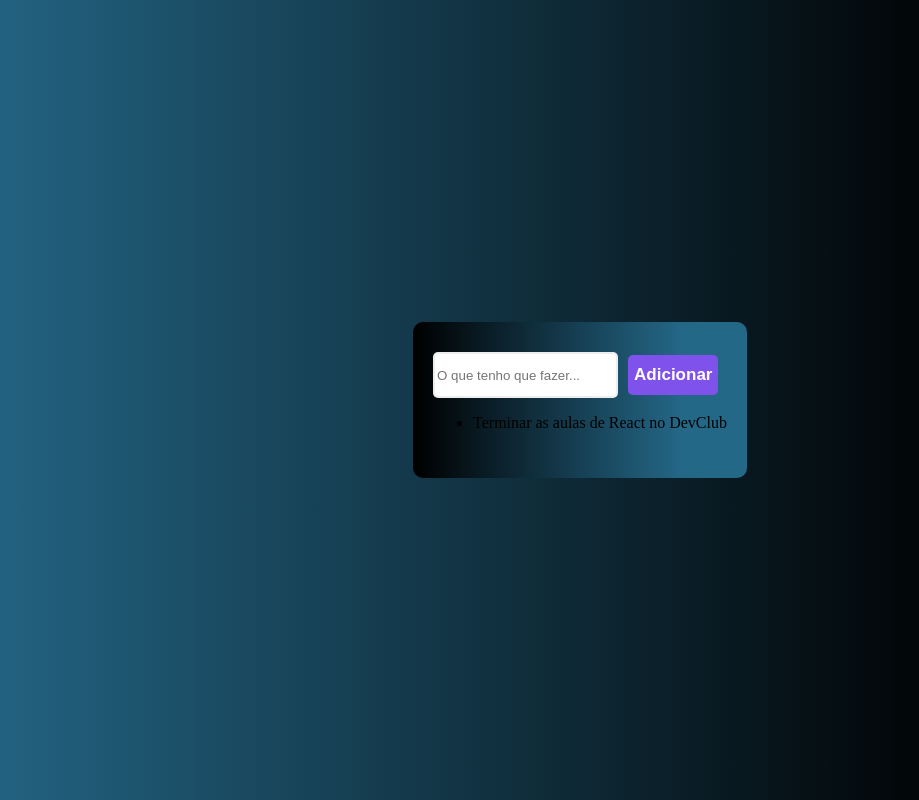
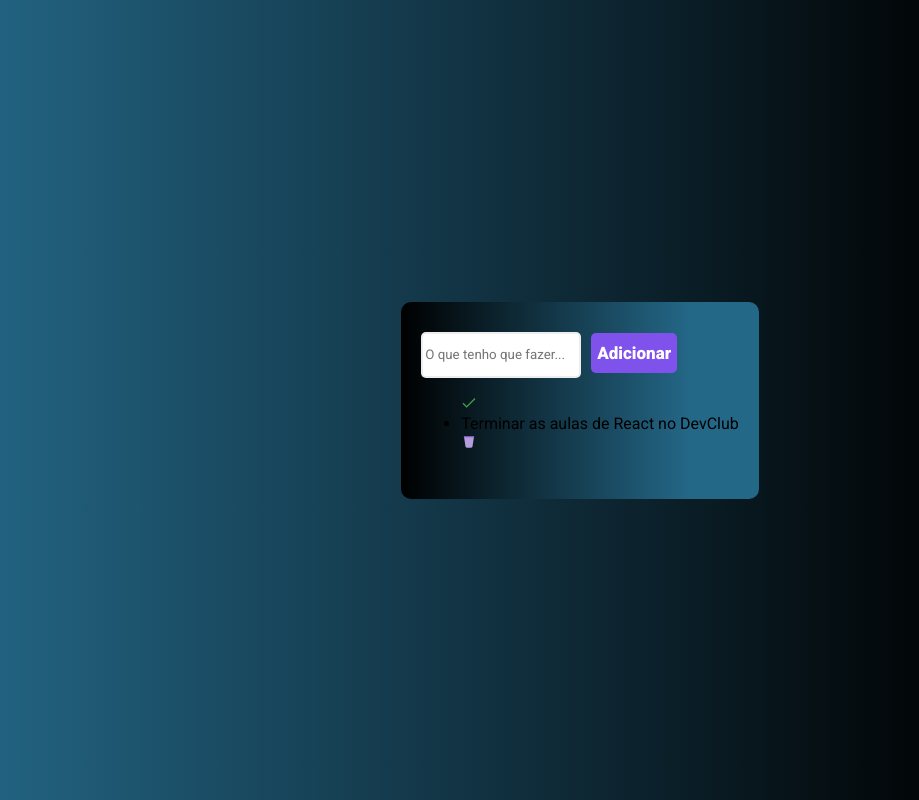
Before and after one commit to victorSmenezes/primeiro-projeto-react, a React (Vite) app: page / in a window 1280 px wide. Shown: the whole page, without its empty margins (60-979 px from the left). Built offline with nearby package versions, Linux system fonts and the light colour scheme.

Commit message:
add fonts and icons

```diff
--- a/index.html
+++ b/index.html
@@ -1,13 +1,19 @@
 <!DOCTYPE html>
 <html lang="pt-br">
+
 <head>
   <meta charset="UTF-8" />
   <link rel="icon" type="image/svg+xml" href="/vite.svg" />
   <meta name="viewport" content="width=device-width, initial-scale=1.0" />
+  <link rel="preconnect" href="https://fonts.googleapis.com">
+  <link rel="preconnect" href="https://fonts.gstatic.com" crossorigin>
+  <link href="https://fonts.googleapis.com/css2?family=Roboto:wght@400;900&display=swap" rel="stylesheet">
   <title>Primeiro Projeto React</title>
 </head>
+
 <body>
   <div id="root"></div>
   <script type="module" src="/src/main.jsx"></script>
 </body>
+
 </html>
--- a/package.json
+++ b/package.json
@@ -11,6 +11,7 @@
   "dependencies": {
     "react": "^18.2.0",
     "react-dom": "^18.2.0",
+    "react-icons": "^4.8.0",
     "styled-components": "^5.3.9",
     "uuid": "^9.0.0"
   },
--- a/src/App.jsx
+++ b/src/App.jsx
@@ -1,4 +1,5 @@
 import React, { useState } from 'react';
+import { FcEmptyTrash, FcCheckmark } from "react-icons/fc";
 import { v4 as uuid } from 'uuid';
 import { Container, ToDoList, Input, Button } from './styles.js';
 
@@ -22,7 +23,11 @@
 
         <ul>{
           list.map(item => (
+            <div>
+              <FcCheckmark/>
             <li key={item.id}>{item.task}</li>
+            <FcEmptyTrash/>
+            </div>
           ))
         }
         </ul>
--- a/src/globalStyles.js
+++ b/src/globalStyles.js
@@ -7,6 +7,10 @@
         box-sizing: 0;
         outline: none;
     }
+
+    *{
+        font-family: 'Roboto', sans-serif;
+    }
 `
 
 export default GlobalStyle
```
Also changed, not shown: 1 other file (tests, documents, lock files or other folders). Lines whose indentation alone changed are shown as unchanged.
